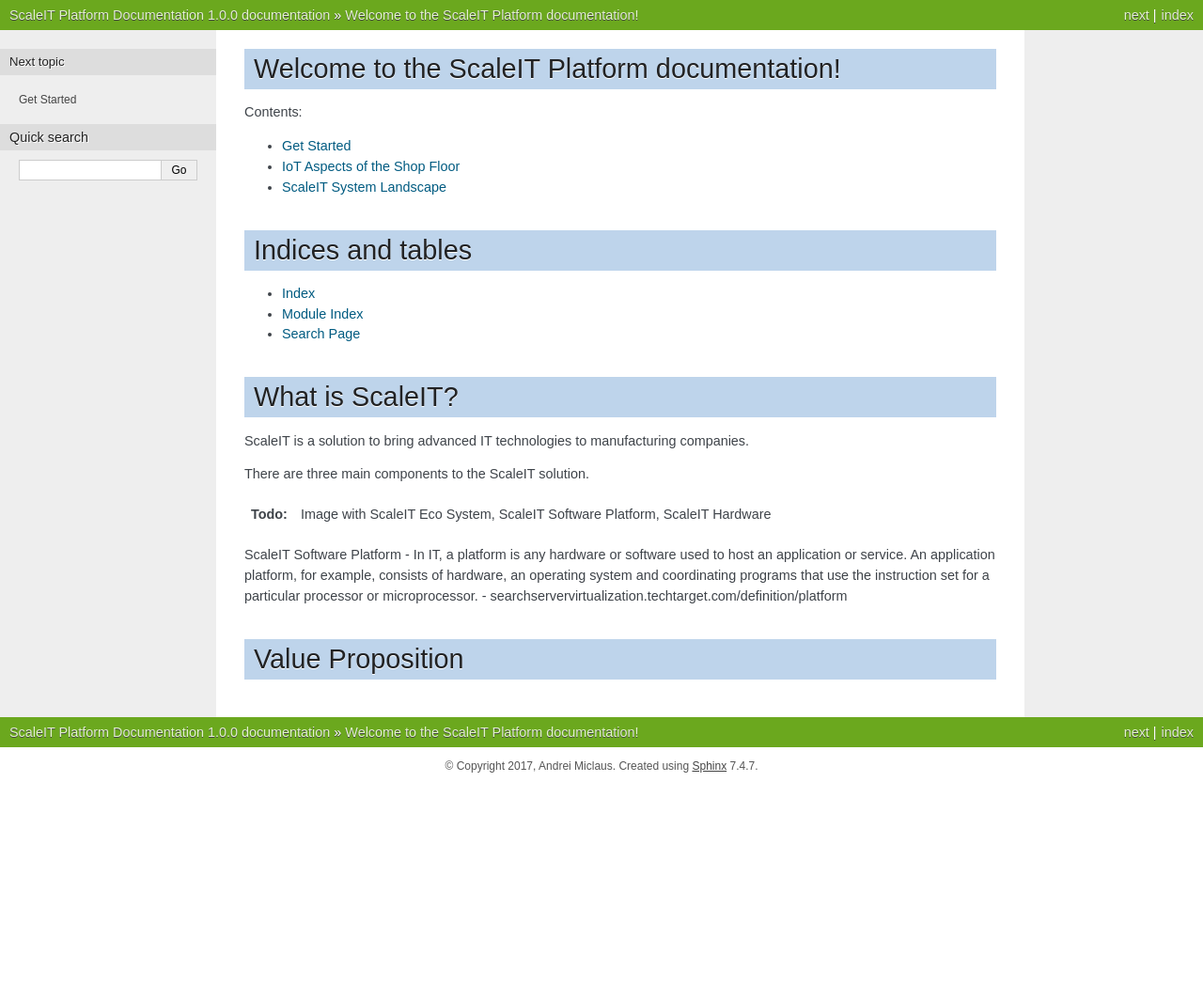
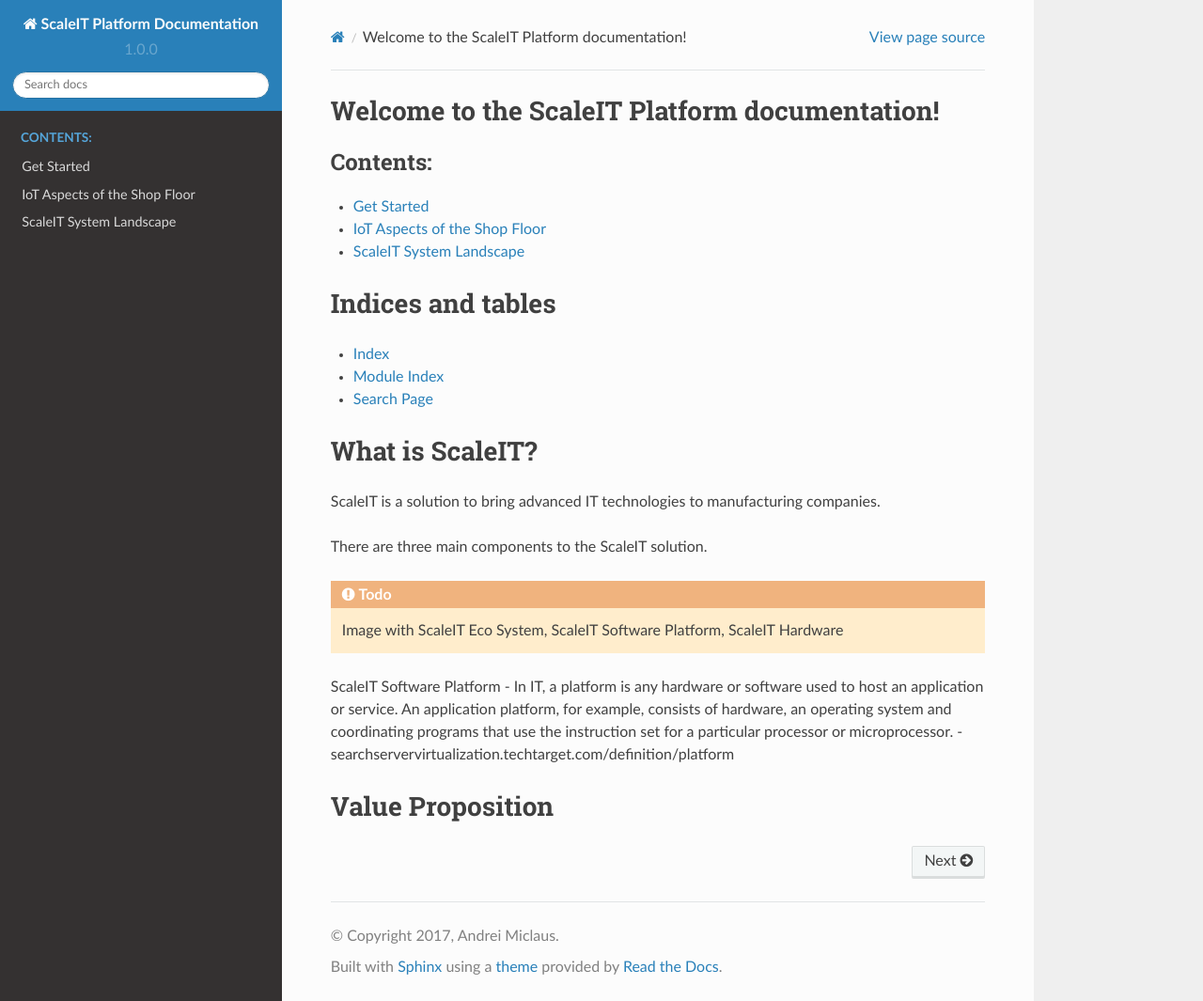
Before and after one commit to ScaleIT-Org/documentation, a Sphinx documentation site: the page built from source/index.rst, in a window 1280 px wide and 1065 px high. Shown: the whole window at 94% size. Built offline with Sphinx 7.4.7 and the Read the Docs theme 2.0.0, drawn with Linux system fonts in a browser that asks for light colours; pages that are not in the unit, such as notebooks, are missing from menus.

Commit message:
configured to use web theme when building by RTD

```diff
--- a/source/conf.py
+++ b/source/conf.py
@@ -87,8 +87,7 @@
 # The theme to use for HTML and HTML Help pages.  See the documentation for
 # a list of builtin themes.
 #
-html_theme = 'nature'
-RTD_NEW_THEME = True
+html_theme = 'sphinx_rtd_theme'
 
 # Theme options are theme-specific and customize the look and feel of a theme
 # further.  For a list of options available for each theme, see the
```
